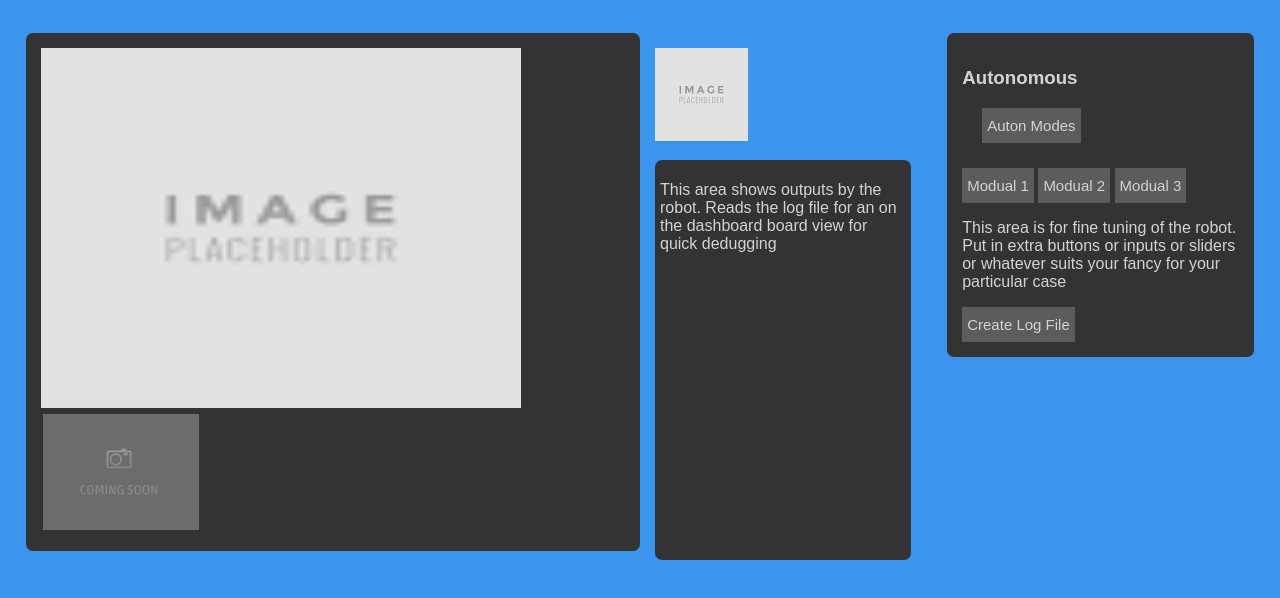
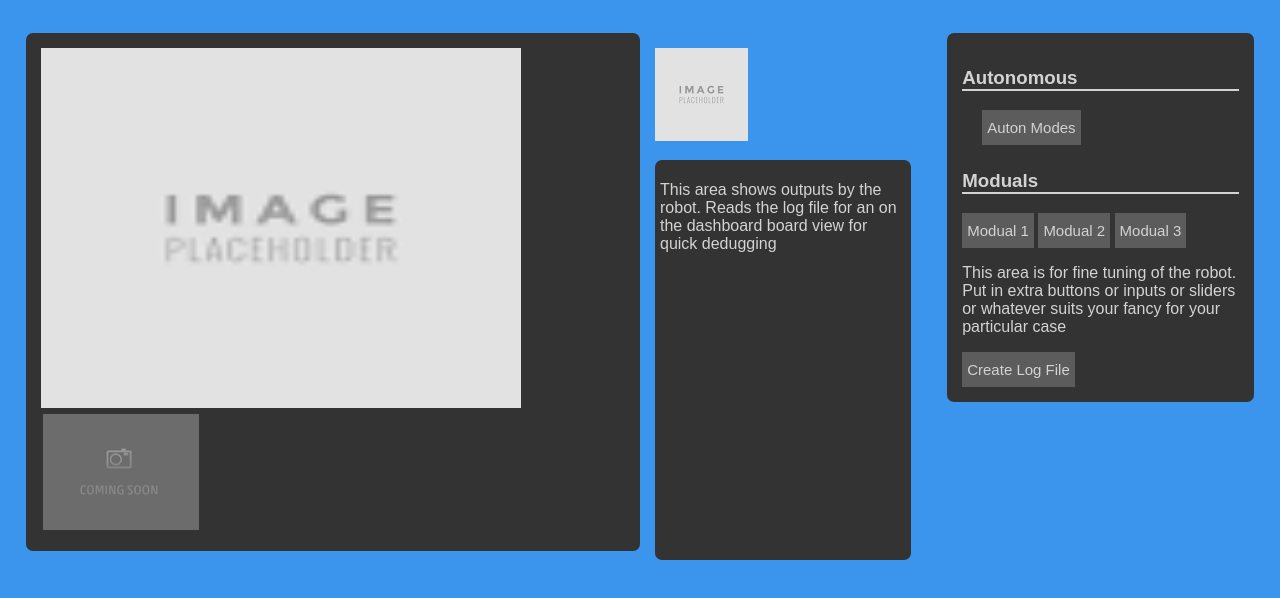
Before and after one commit to beardo17/6121-2017, a plain HTML site: page 6121Dashboard/index.html in a window 1280 px wide. Shown: the part 102-700 px from the top of the page. Drawn offline with Linux system fonts and the light colour scheme; a script that the page names is missing.

Commit message:
Merry Christmas!!!!

```diff
--- a/6121Dashboard/index.html
+++ b/6121Dashboard/index.html
@@ -47,6 +47,7 @@
             </div>
 
             <div id='moduals'>
+                <h3>Moduals</h3>
                 <button>Modual 1</button>
                 <button>Modual 2</button>
                 <button>Modual 3</button>
--- a/6121Dashboard/main.js
+++ b/6121Dashboard/main.js
@@ -23,7 +23,7 @@ function switchCam() {
     var tempSrc = frontCam.src;
     frontCam.src = rearCam.src;
     rearCam.src = tempSrc;
-    printLog("cams switched");
+    printLog("Camera Switched");
 }
 
 
--- a/6121Dashboard/style.css
+++ b/6121Dashboard/style.css
@@ -103,13 +103,14 @@ button:hover {
 
 #auton {
     position: relative;
-    display: inline-block;
+    display: block;
     margin-bottom: 25px;
 }
 
-#auton h3 {
+h3 {
     border-bottom: 2px;
     border-bottom-color: #d3d3d3;
+    border-bottom-style: solid;
 }
 
 .drop {
@@ -131,3 +132,7 @@ button:hover {
 .drop:hover .auton-drop {
     display: block;
 }
+
+#moduals {
+    display: block;
+}
```
